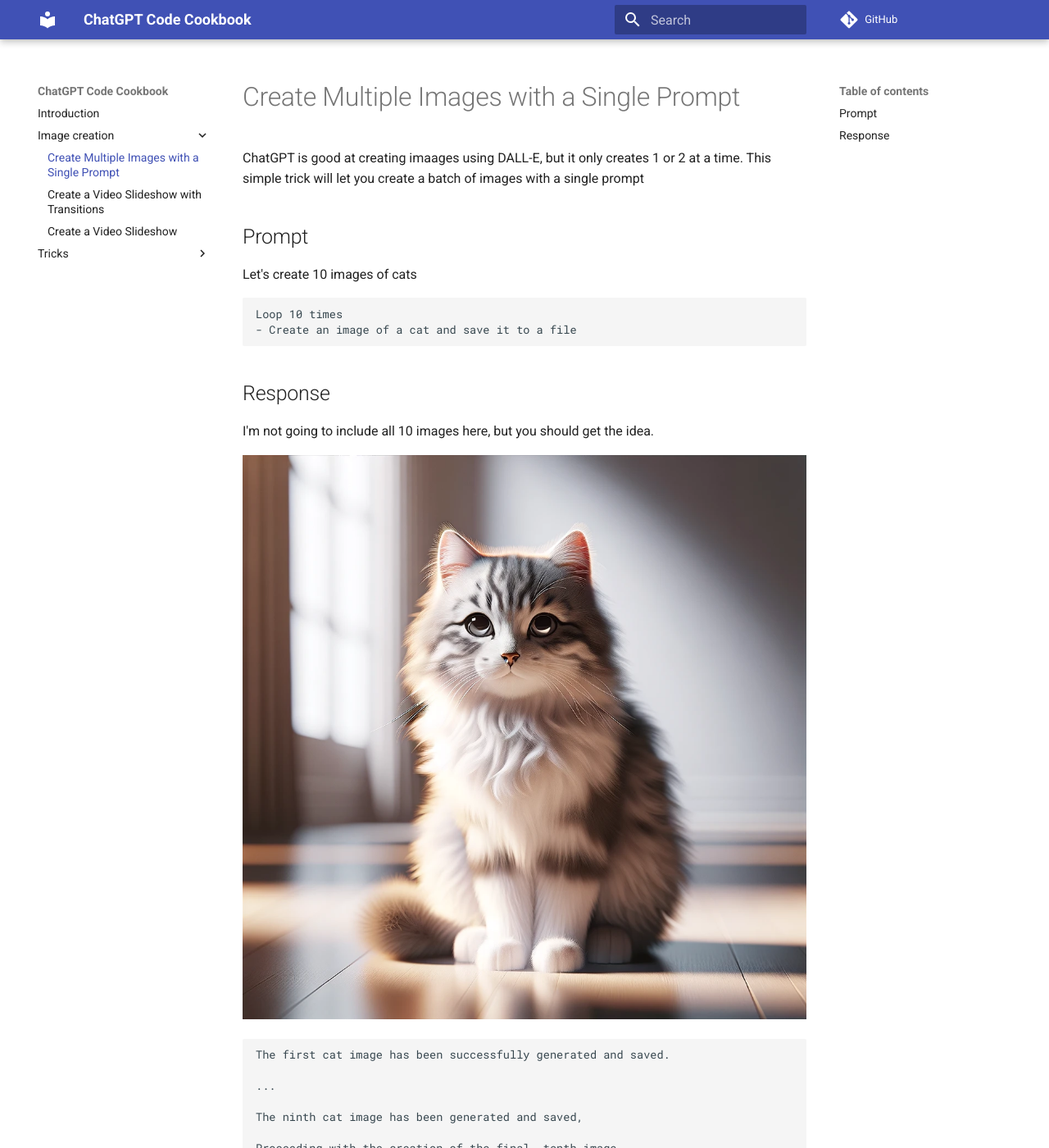
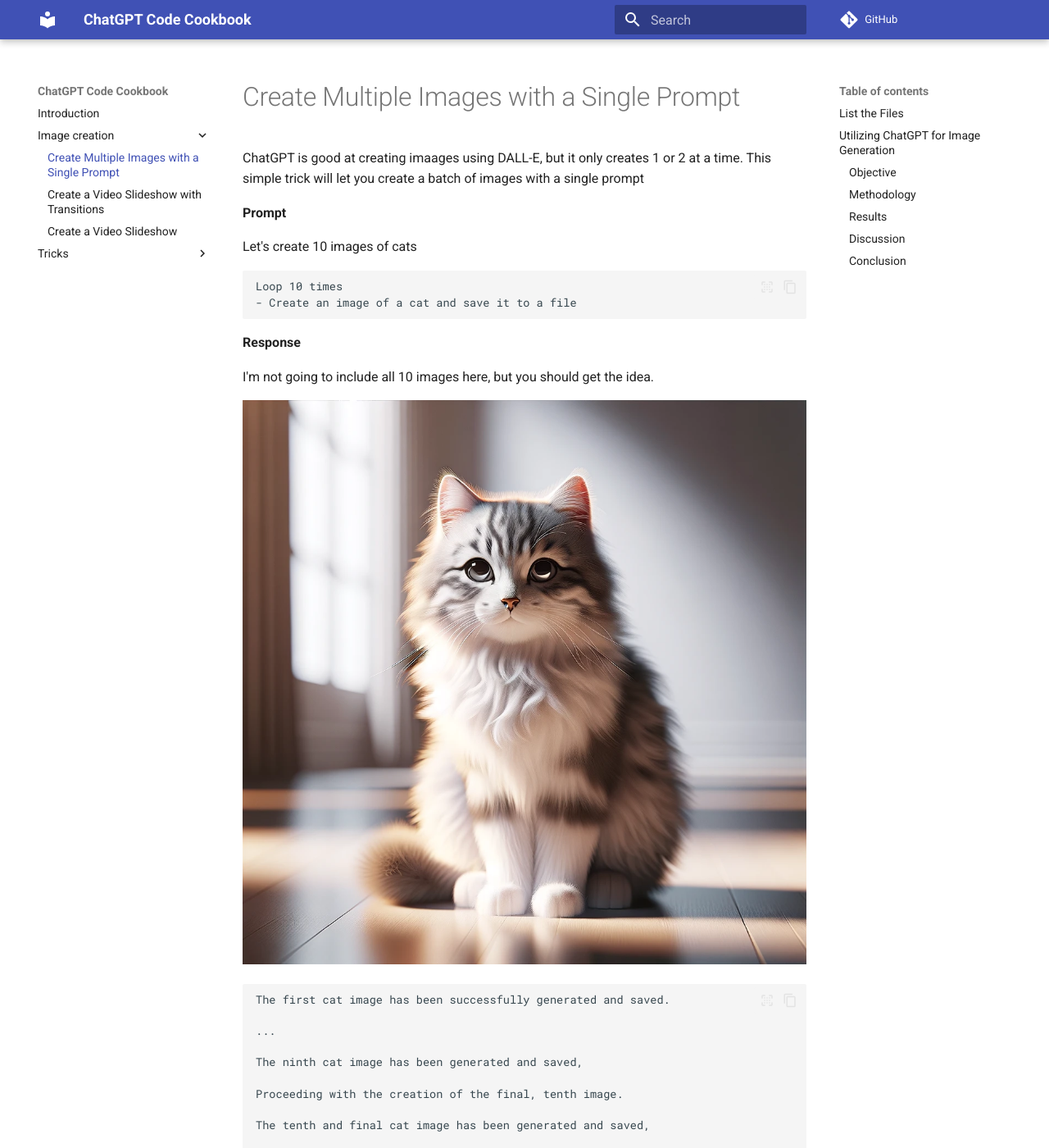
Before and after one commit to 8ft0-ai/chatGPT-code-cookbook, an MkDocs documentation site: the page built from docs/image creation/multiple images.md, in a window 1280 px wide and 1400 px high. Shown: the whole window at 82% size. Built offline with MkDocs 1.6.1 and Material for MkDocs 9.7.7, drawn with Linux system fonts in a browser that asks for light colours; comment, search, counter and statistics services are not loaded; some of the changed text lies outside the part shown.

Commit message:
mkdocs material design updates

````diff
--- a/docs/image creation/multiple images.md
+++ b/docs/image creation/multiple images.md
@@ -3,14 +3,16 @@
 ChatGPT is good at creating imaages using DALL-E, but it only creates 1 or 2 at a time.
 This simple trick will let you create a batch of images with a single prompt
 
-## Prompt
+**Prompt**
+
 Let's create 10 images of cats
 ```
 Loop 10 times
 - Create an image of a cat and save it to a file
 ```
 
-## Response
+**Response**
+
 I'm not going to include all 10 images here, but you should get the idea.
 
 ![cat](assets/cat.webp)
@@ -29,14 +31,18 @@
 ```
 ---
 
-# List Files
-## Prompt
+## List the Files
+
+**Prompt**
+
 verify that the files have been saved
 
 ```
 List all the files
 ```
-## Response
+
+**Response**
+
 
 ```
 Here are the files that have been generated and saved:
@@ -54,17 +60,16 @@
 
 Each file corresponds to one of the cat images created. If you need further assistance with these files or have any other requests, feel free to let me know.
 ```
----
 
-# Utilizing ChatGPT for Image Generation
+## Utilizing ChatGPT for Image Generation
 
 This case study explores the innovative use of ChatGPT in conjunction with DALL·E, OpenAI's state-of-the-art image generation model, to automate the creation of a series of images. The task involved generating ten distinct images of cats, each described with specific characteristics to ensure a variety of styles and settings. This exercise demonstrates the synergy between natural language processing (NLP) and image generation technologies, offering insights into their potential for streamlining content creation in digital media.
 
-## Objective
+### Objective
 
 The primary objective was to leverage ChatGPT's capability to interpret and execute commands related to image generation using DALL·E. This involved creating ten unique images of cats based on detailed descriptions, showcasing the versatility and precision of AI-driven creative processes.
 
-## Methodology
+### Methodology
 
 1. **Command Interpretation**: The session began with ChatGPT interpreting the user's request to generate ten images of cats, each with its distinct characteristics. This required a clear understanding of the task and the ability to translate descriptions into detailed prompts for DALL·E.
 
@@ -74,16 +79,16 @@
 
 4. **File Management**: Upon the completion of each image generation, the files were automatically saved with descriptive names, facilitating easy identification and retrieval. This aspect of the task highlighted the integration of file management operations within the AI-driven workflow.
 
-## Results
+### Results
 
 The exercise resulted in the successful generation and storage of ten high-quality images, each reflecting the specified attributes and settings. The images showcased a wide range of artistic renditions of cats, from playful kittens to serene portraits, demonstrating the model's versatility and the richness of its creative capabilities.
 
-## Discussion
+### Discussion
 
 This case study illustrates the potential of combining NLP and image generation technologies to automate and enhance creative processes. The ability of ChatGPT to interpret complex commands and utilise DALL·E for image generation opens up new avenues for content creation across various domains, including digital media, advertising, and educational resources.
 
 Furthermore, the workflow exemplifies how AI can support repetitive and detailed-oriented tasks, reducing the time and effort required by humans. It also highlights the importance of precise language and clear specifications in achieving desired outcomes when interacting with AI models.
 
-## Conclusion
+### Conclusion
 
 The integration of ChatGPT and DALL·E for automated image generation represents a significant advancement in the field of AI. This case study not only showcases the practical application of these technologies but also highlights their potential to revolutionize content creation. As AI continues to evolve, the synergy between language processing and image generation models will undoubtedly offer even more innovative solutions to creative challenges.
--- a/mkdocs.yml
+++ b/mkdocs.yml
@@ -5,3 +5,32 @@
 
 theme:
   name: material
+  features:
+    - content.code.copy
+    - content.code.select
+    - content.code.annotate
+  icon:
+    admonition:
+      note: fontawesome/solid/note-sticky
+      abstract: fontawesome/solid/book
+      info: fontawesome/solid/circle-info
+      tip: fontawesome/solid/bullhorn
+      success: fontawesome/solid/check
+      question: fontawesome/solid/circle-question
+      warning: fontawesome/solid/triangle-exclamation
+      failure: fontawesome/solid/bomb
+      danger: fontawesome/solid/skull
+      bug: fontawesome/solid/robot
+      example: fontawesome/solid/flask
+      quote: fontawesome/solid/quote-left
+
+markdown_extensions:
+  - admonition
+  - pymdownx.details
+  - pymdownx.highlight:
+      anchor_linenums: true
+      line_spans: __span
+      pygments_lang_class: true
+  - pymdownx.inlinehilite
+  - pymdownx.snippets
+  - pymdownx.superfences
````
Also changed, not shown: docs/image creation/video slideshow with transitions.md (+3 -3 lines), docs/image creation/video slideshow.md (+13 -11 lines), docs/tricks/running_your_own_code.md (+2 -5 lines), docs/tricks/updating_code.md (+5 -3 lines), 1 other file.
